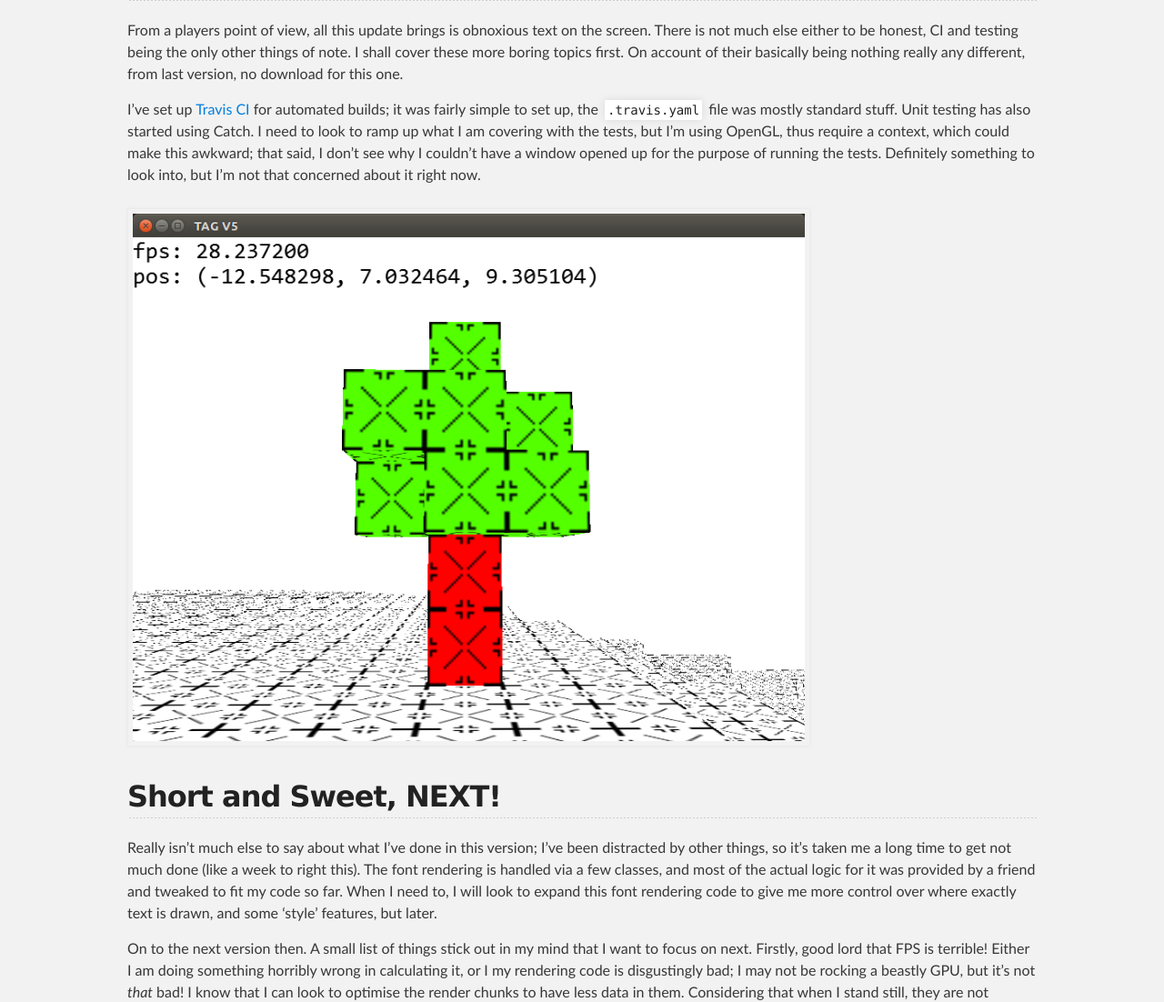
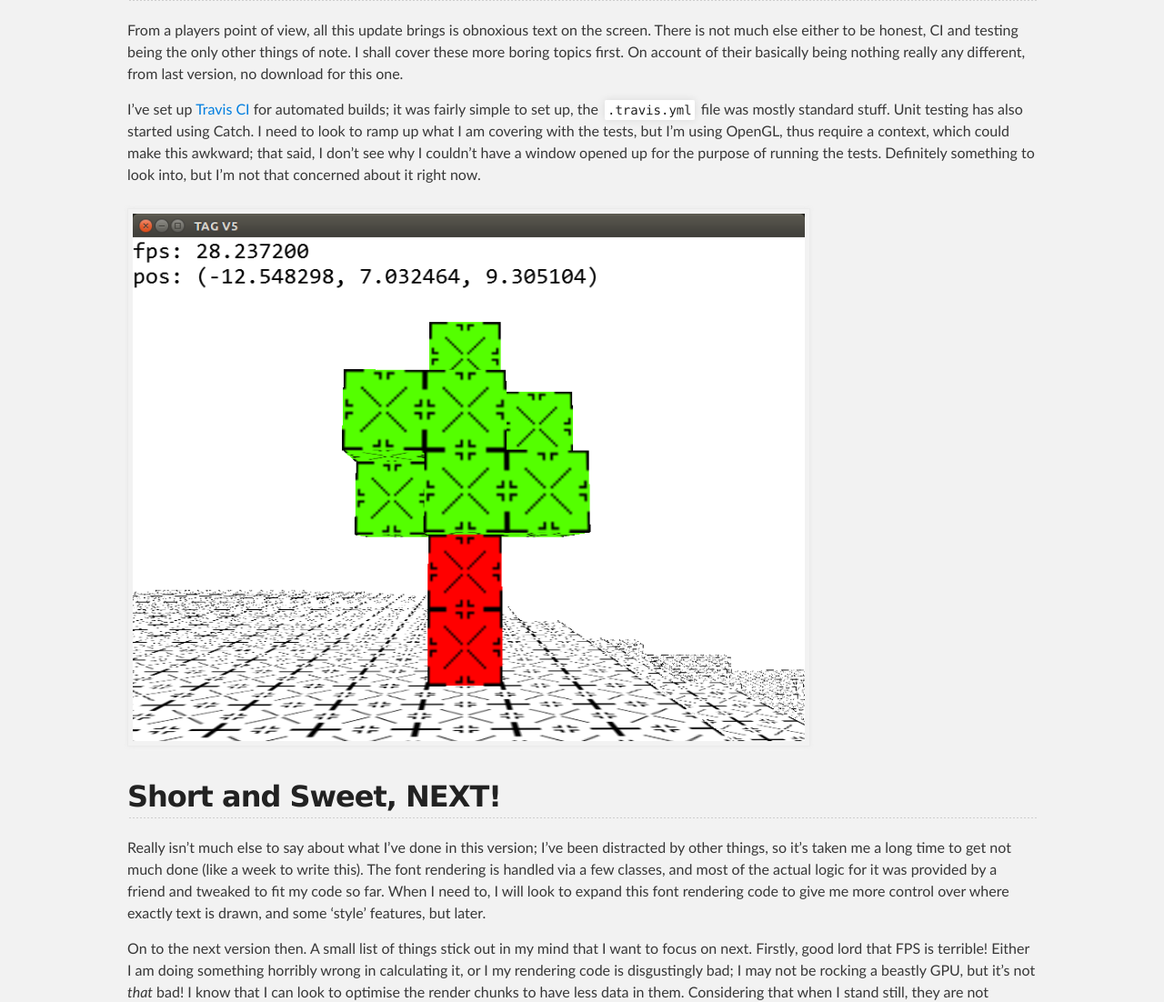
Before and after one commit to thecoshman/thecoshman.github.com, a Jekyll site: the page built from _posts/tag/2015-05-20-Word.markdown, in a window 1280 px wide. Shown: the part 186-1288 px from the top of the page at 91% size. Built offline with Jekyll 4.4.1, drawn with Linux system fonts in a browser that asks for light colours; comment, search, counter and statistics services are not loaded.

Commit message:
Fix a couple Piratisms in TAG posts

```diff
--- a/_posts/tag/2015-03-14-Destructible.markdown
+++ b/_posts/tag/2015-03-14-Destructible.markdown
@@ -32,7 +32,7 @@
 
 ### Technicalities
 
-From a technical point of view, things are still not that grate.
+From a technical point of view, things are still not that great.
 There is AABB-AABB collisions as well as Ray-AABB, which I might do another article about, maybe.
 I do currently brute force my way through the collision checks;
 somewhat excusable when there is only a handful of checks to make, but sure as hell is not going scale.
--- a/_posts/tag/2015-05-20-Word.markdown
+++ b/_posts/tag/2015-05-20-Word.markdown
@@ -14,7 +14,7 @@
 On account of their basically being nothing really any different, from last version, no download for this one.
 
 I've set up [Travis CI](https://travis-ci.org/thecoshman/tag) for automated builds;
-it was fairly simple to set up, the `.travis.yaml` file was mostly standard stuff.
+it was fairly simple to set up, the `.travis.yml` file was mostly standard stuff.
 Unit testing has also started using Catch.
 I need to look to ramp up what I am covering with the tests, but I'm using OpenGL, thus require a context, which could make this awkward; that said, I don't see why I couldn't have a window opened up for the purpose of running the tests.
 Definitely something to look into, but I'm not that concerned about it right now.
@@ -24,7 +24,7 @@
 ## Short and Sweet, NEXT!
 
 Really isn't much else to say about what I've done in this version;
-I've been distracted by other things, so it's taken me a long time to get not much done (like a week to right this).
+I've been distracted by other things, so it's taken me a long time to get not much done (like a week to write this).
 The font rendering is handled via a few classes, and most of the actual logic for it was provided by a friend and tweaked to fit my code so far.
 When I need to, I will look to expand this font rendering code to give me more control over where exactly text is drawn, and some 'style' features, but later.
 
```
